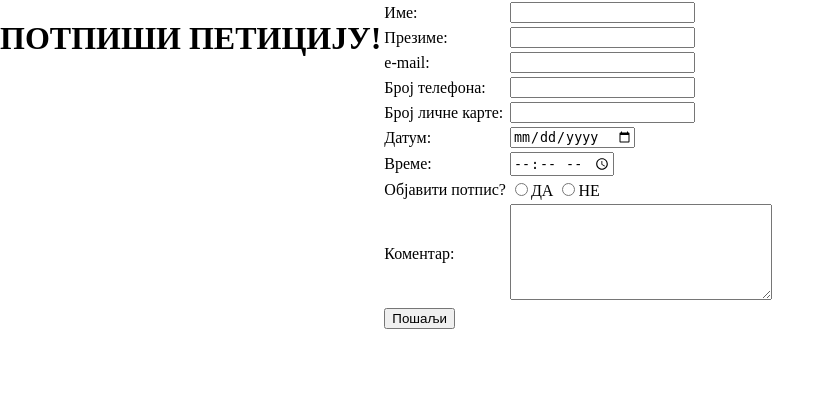
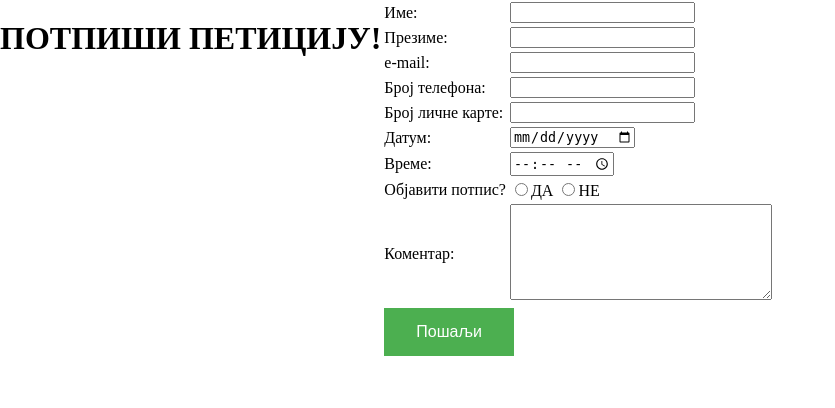
Before and after one commit to bpavle/PetitionWebsite, a PHP site: page /sign.html in a window 1280 px wide. Shown: the part 57-465 px from the top of the page, without its empty margins (0-835 px from the left). Run offline with PHP 8.4, Linux system fonts and the light colour scheme.

Commit message:
Klasa btn za dugme

```diff
--- a/sign.html
+++ b/sign.html
@@ -74,7 +74,7 @@
                     <!--<td>Коментар:</td><td><input type="text-area" name="komentar"></td>-->
                 </tr>
                 <tr >
-                   <td colspan="2"> <button>Пошаљи</button></td>
+                  <td colspan="2"> <button class = "btn">Пошаљи</button></td>
                 </tr>
             </form>
         </table>
--- a/style.css
+++ b/style.css
@@ -49,6 +49,18 @@ body {
   align-content: center;
   align-self: center;
 }
+
+.btn {
+  background-color: #4caf50; /* Green */
+  border: none;
+  color: white;
+  padding: 15px 32px;
+  text-align: center;
+  text-decoration: none;
+  display: inline-block;
+  font-size: 16px;
+}
+
 /* Prepisano sa W3school*/
 .navigation {
   overflow: hidden;
```
